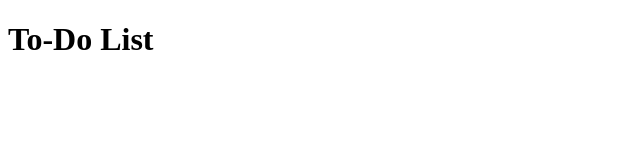
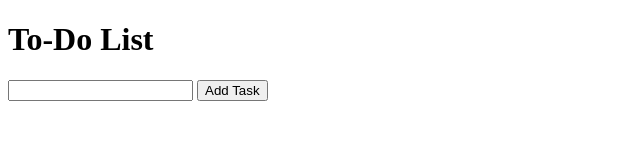
Before and after one commit to Srisudharsan-Epam/To-do-list, a plain HTML site: page index.html in a window 1280 px wide. Shown: the whole page, without its empty margins (0-640 px from the left). Drawn offline with Linux system fonts and the light colour scheme.

Commit message:
Add Tasks Forms

```diff
--- a/index.html
+++ b/index.html
@@ -9,5 +9,9 @@
 <body>
   <h1>To-Do List</h1>
   <ul id="tasks"></ul>
+  <form>
+    <input type="text">
+    <button type="submit">Add Task</button>
+  </form>
 </body>
 </html>
```
